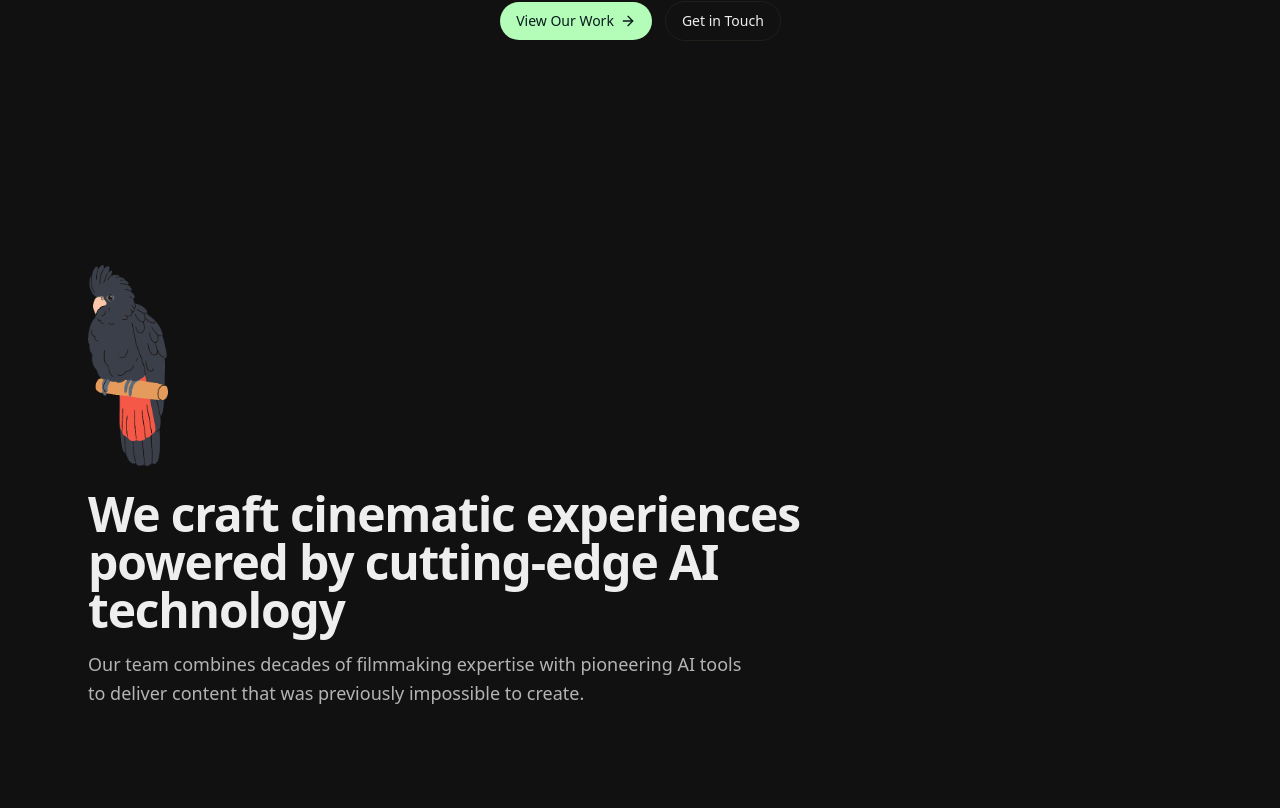
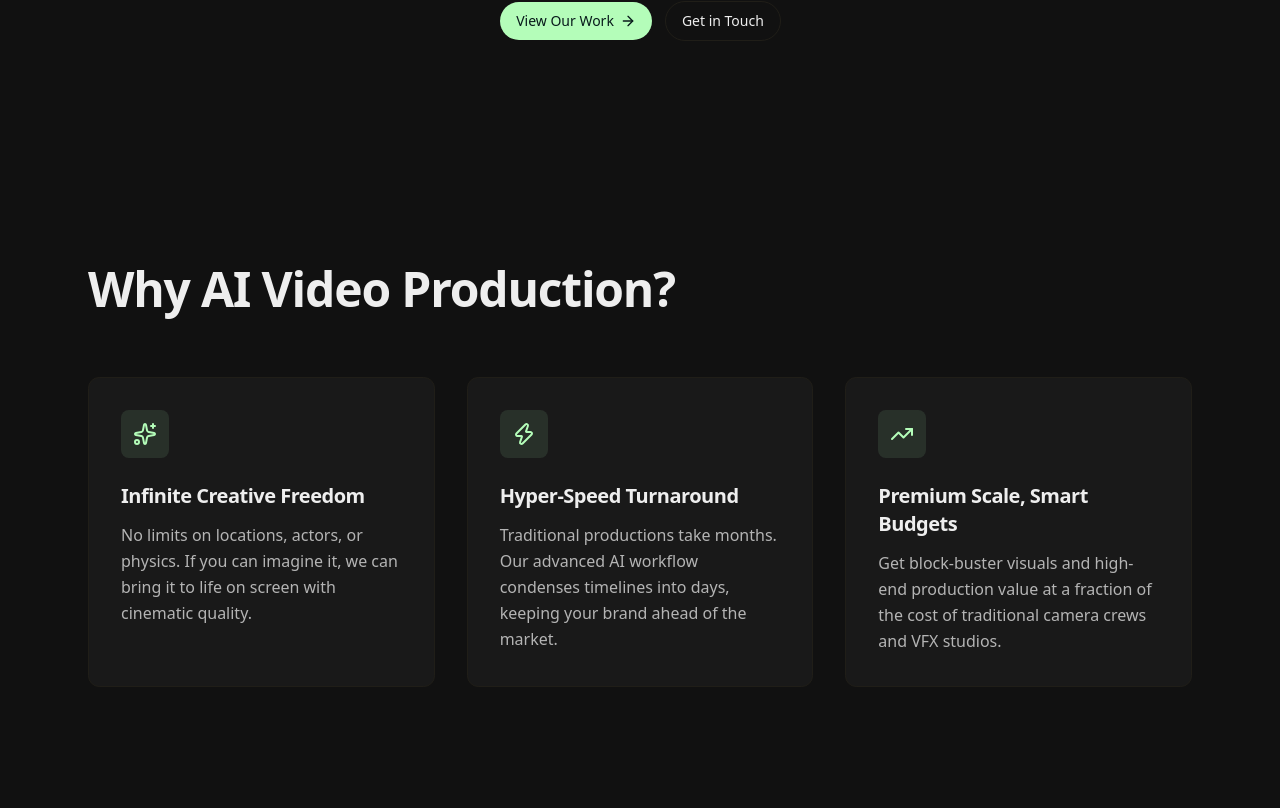
Before and after one commit to asafbzmedia/v0-kakadu-studio, a Next.js app: page / in a window 1280 px wide. Shown: the part 932-1740 px from the top of the page. Built offline with nearby package versions, Linux system fonts and the light colour scheme.

Commit message:
feat: add ValueProposition component and include it in main page layout
Co-authored-by: asafbzmedia <288122459+asafbzmedia@users.noreply.github.com>

```diff
--- a/app/page.tsx
+++ b/app/page.tsx
@@ -1,5 +1,6 @@
 import { Header } from "@/components/header"
 import { Hero } from "@/components/hero"
+import { ValueProposition } from "@/components/value-proposition"
 import { About } from "@/components/about"
 import { Services } from "@/components/services"
 import { SelectedWork } from "@/components/selected-work"
@@ -11,6 +12,7 @@ export default function Page() {
       <Header />
       <main>
         <Hero />
+        <ValueProposition />
         <About />
         <Services />
         <SelectedWork />
--- /dev/null
+++ b/components/value-proposition.tsx
@@ -0,0 +1,60 @@
+import { Sparkles, Zap, TrendingUp } from "lucide-react"
+
+const values = [
+  {
+    icon: Sparkles,
+    title: "Infinite Creative Freedom",
+    description:
+      "No limits on locations, actors, or physics. If you can imagine it, we can bring it to life on screen with cinematic quality.",
+  },
+  {
+    icon: Zap,
+    title: "Hyper-Speed Turnaround",
+    description:
+      "Traditional productions take months. Our advanced AI workflow condenses timelines into days, keeping your brand ahead of the market.",
+  },
+  {
+    icon: TrendingUp,
+    title: "Premium Scale, Smart Budgets",
+    description:
+      "Get block-buster visuals and high-end production value at a fraction of the cost of traditional camera crews and VFX studios.",
+  },
+]
+
+export function ValueProposition() {
+  return (
+    <section id="why-ai" className="py-24 md:py-32">
+      <div className="mx-auto max-w-6xl px-4 md:px-6">
+        {/* Header */}
+        <div className="mb-12 md:mb-16">
+          <h2 className="max-w-3xl text-balance text-3xl font-bold tracking-tight text-foreground md:text-4xl lg:text-5xl">
+            Why AI Video Production?
+          </h2>
+        </div>
+
+        {/* 3-column grid */}
+        <div className="grid grid-cols-1 gap-6 md:grid-cols-3 md:gap-8">
+          {values.map((value) => {
+            const Icon = value.icon
+            return (
+              <div
+                key={value.title}
+                className="group rounded-xl border border-border bg-card p-8 transition-all duration-300 hover:-translate-y-1 hover:border-primary/40 hover:shadow-lg"
+              >
+                <div className="mb-6 inline-flex h-12 w-12 items-center justify-center rounded-lg bg-primary/10 text-primary transition-colors duration-300 group-hover:bg-primary group-hover:text-primary-foreground">
+                  <Icon className="h-6 w-6" aria-hidden="true" />
+                </div>
+                <h3 className="mb-3 text-xl font-semibold tracking-tight text-card-foreground">
+                  {value.title}
+                </h3>
+                <p className="text-base leading-relaxed text-muted-foreground">
+                  {value.description}
+                </p>
+              </div>
+            )
+          })}
+        </div>
+      </div>
+    </section>
+  )
+}
```
